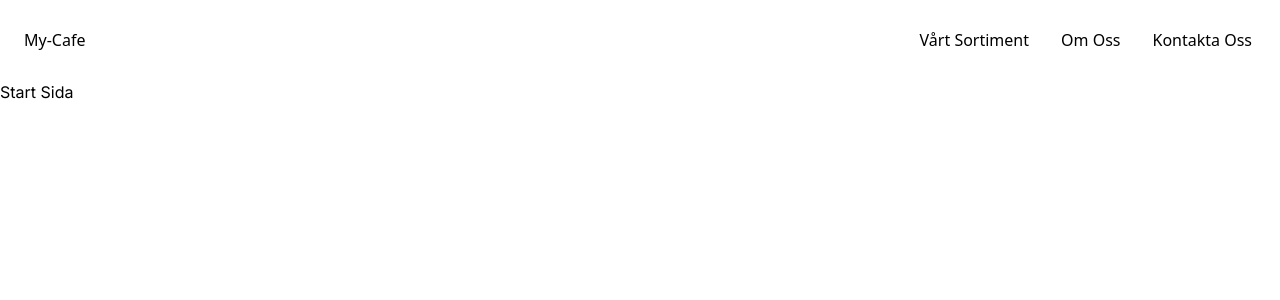
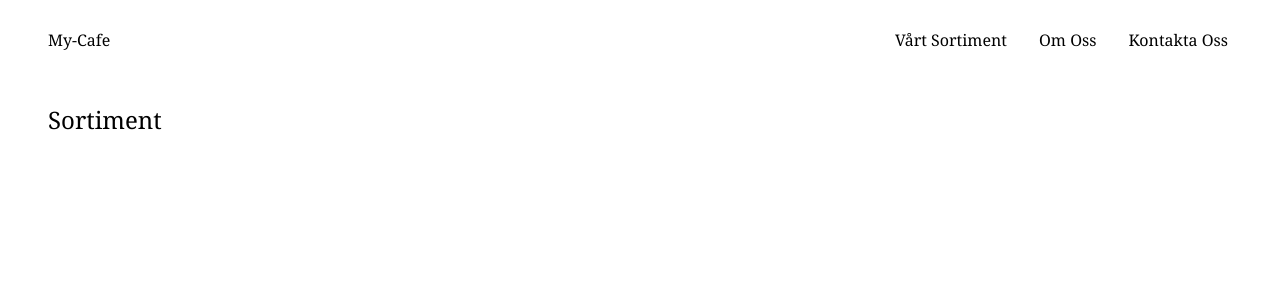
Before and after one commit to TaraSkoglund/my-cafe, a Next.js app: page / in a window 1280 px wide. Shown: the top 300 px of the page. Built offline with nearby package versions, Linux system fonts and the light colour scheme.

Commit message:
added font to theme

```diff
--- a/app/page.js
+++ b/app/page.js
@@ -1,7 +1,11 @@
 export default function Home() {
   return (
     <main>
-      <h2>Start Sida</h2>
+      <div>
+        <section className="m-12 ">
+          <h1 className="font-serif text-2xl">Sortiment</h1>
+        </section>
+      </div>
     </main>
   );
 }
--- a/components/Header.jsx
+++ b/components/Header.jsx
@@ -1,6 +1,6 @@
 export default function Header() {
   return (
-    <header className="flex justify-between items-center p-6 bg-white">
+    <header className="flex justify-between items-center mx-12 my-6 bg-white font-serif">
       <div>My-Cafe</div>
       <nav>
         <ul className="flex space-x-6">
--- a/tailwind.config.js
+++ b/tailwind.config.js
@@ -1,18 +1,23 @@
 /** @type {import('tailwindcss').Config} */
 module.exports = {
   content: [
-    './pages/**/*.{js,ts,jsx,tsx,mdx}',
-    './components/**/*.{js,ts,jsx,tsx,mdx}',
-    './app/**/*.{js,ts,jsx,tsx,mdx}',
+    "./pages/**/*.{js,ts,jsx,tsx,mdx}",
+    "./components/**/*.{js,ts,jsx,tsx,mdx}",
+    "./app/**/*.{js,ts,jsx,tsx,mdx}",
   ],
   theme: {
+    fontFamily: {
+      sans: ["ui-sans-serif", "system-ui"],
+      serif: ["Ariata Display", "Georgia"],
+      mono: ["ui-monospace", "SFMono-Regular"],
+    },
     extend: {
       backgroundImage: {
-        'gradient-radial': 'radial-gradient(var(--tw-gradient-stops))',
-        'gradient-conic':
-          'conic-gradient(from 180deg at 50% 50%, var(--tw-gradient-stops))',
+        "gradient-radial": "radial-gradient(var(--tw-gradient-stops))",
+        "gradient-conic":
+          "conic-gradient(from 180deg at 50% 50%, var(--tw-gradient-stops))",
       },
     },
   },
   plugins: [],
-}
+};
```
